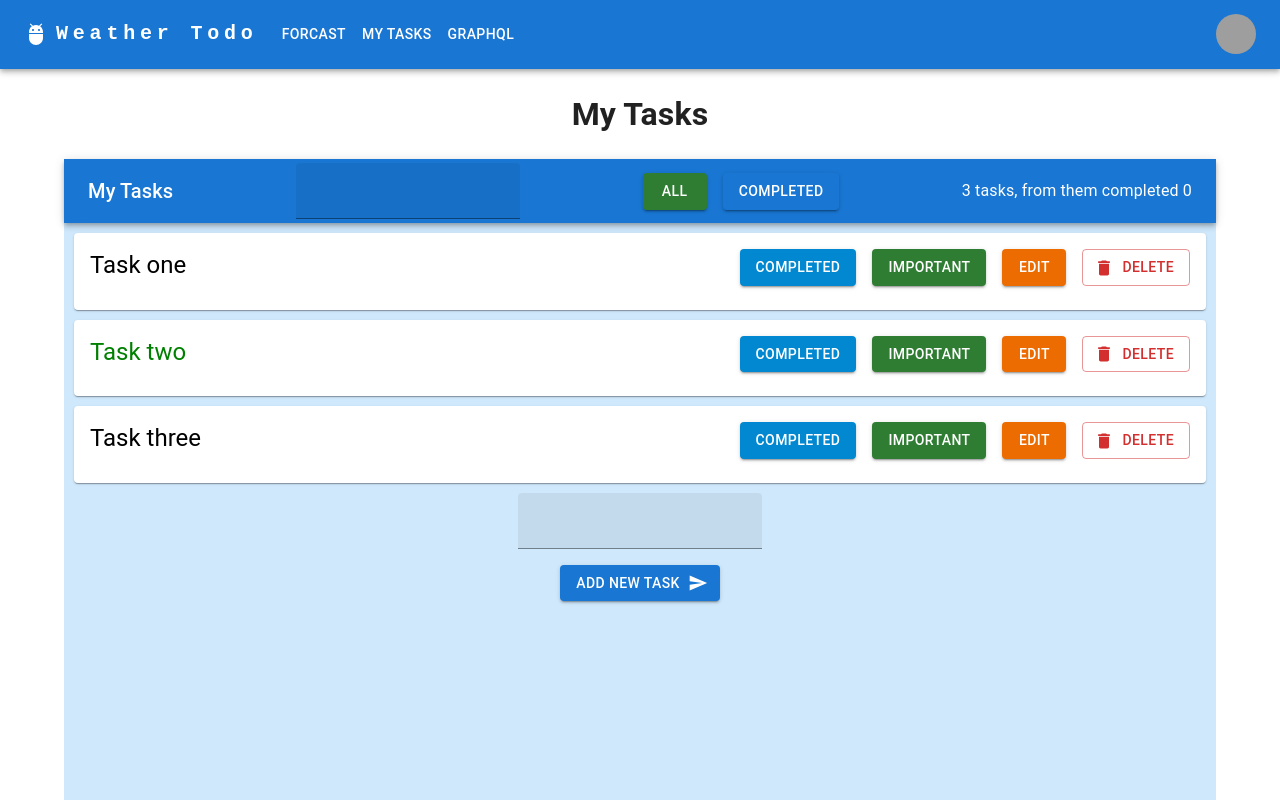
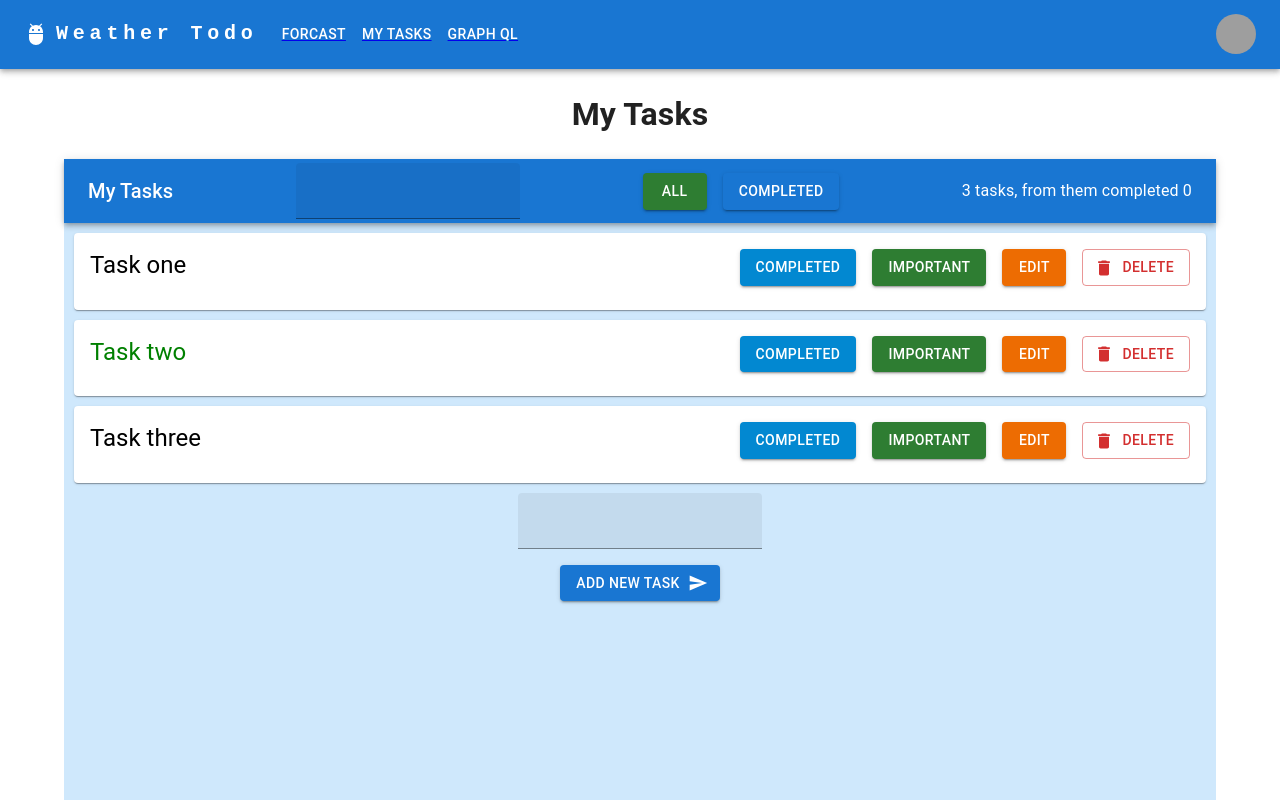
Before and after one commit to shaponpal6/weather-todo, a React (Create React App) app: page /tasks in a window 1280 px wide. Shown: the top 800 px of the page. Built offline with nearby package versions, Linux system fonts and the light colour scheme; grey boxes are pictures that could not be loaded.

Commit message:
bugfix: menu route set

```diff
--- a/src/layouts/AppLayout.tsx
+++ b/src/layouts/AppLayout.tsx
@@ -12,8 +12,14 @@ import Button from '@mui/material/Button';
 import Tooltip from '@mui/material/Tooltip';
 import MenuItem from '@mui/material/MenuItem';
 import AdbIcon from '@mui/icons-material/Adb';
+import { Link } from "react-router-dom";
 
 const pages = ['Forcast', 'My Tasks', 'GraphQL'];
+const pages2 = [
+    {route: '/', label:'Forcast'},
+    {route: '/tasks', label:'My Tasks'},
+    {route: '/graphql', label:'Graph QL'},
+];
 const settings = ['Profile', 'Account', 'Dashboard', 'Logout'];
 
 const AppLayout = (props: any) => {
@@ -28,6 +34,7 @@ const AppLayout = (props: any) => {
     };
 
     const handleCloseNavMenu = () => {
+        console.log('anchorElNav', anchorElNav)
         setAnchorElNav(null);
     };
 
@@ -88,9 +95,11 @@ const AppLayout = (props: any) => {
                                     display: { xs: 'block', md: 'none' },
                                 }}
                             >
-                                {pages.map((page) => (
-                                    <MenuItem key={page} onClick={handleCloseNavMenu}>
-                                        <Typography textAlign="center">{page}</Typography>
+                                {pages2.map((page, i) => (
+                                    <MenuItem key={i} onClick={handleCloseNavMenu}>
+                                        <Link to={page.route}>
+                                            <Typography textAlign="center">{page.label}</Typography>
+                                        </Link>
                                     </MenuItem>
                                 ))}
                             </Menu>
@@ -115,14 +124,15 @@ const AppLayout = (props: any) => {
                             Weather Todo App
                         </Typography>
                         <Box sx={{ flexGrow: 1, display: { xs: 'none', md: 'flex' } }}>
-                            {pages.map((page) => (
+                            {pages2.map((page, i) => (
+                                <Link key={i} to={page.route}>
                                 <Button
-                                    key={page}
                                     onClick={handleCloseNavMenu}
                                     sx={{ my: 2, color: 'white', display: 'block' }}
                                 >
-                                    {page}
+                                    {page.label}
                                 </Button>
+                                </Link>
                             ))}
                         </Box>
 
```
